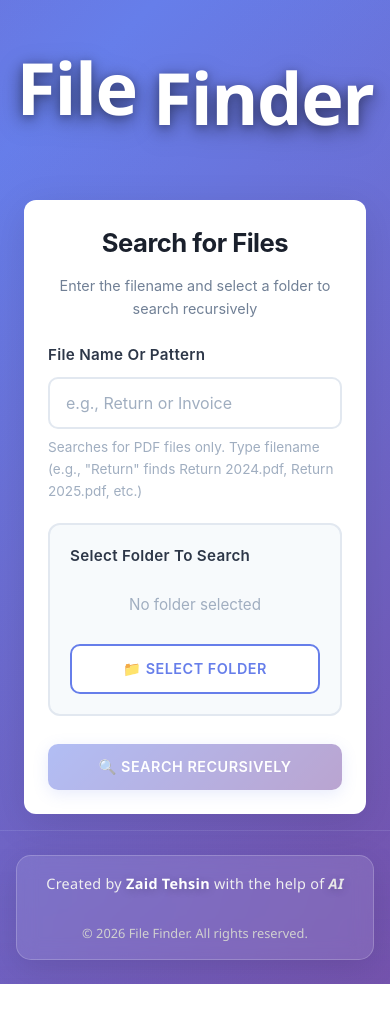
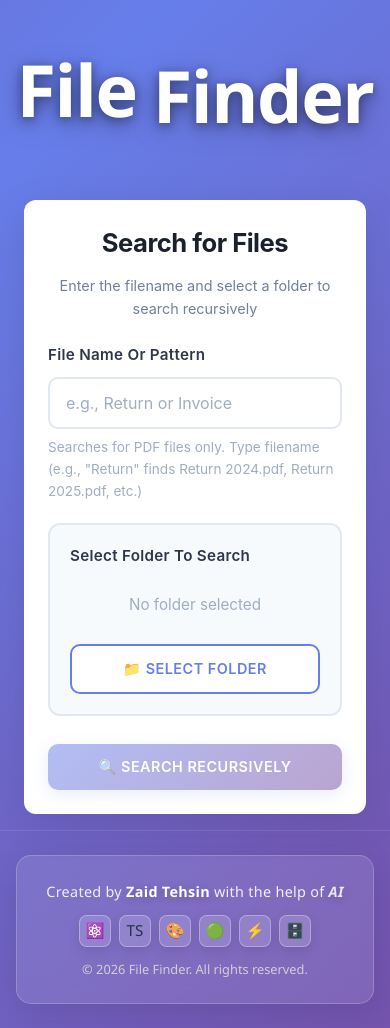
Before and after one commit to ZaidTehsinX/file-finder-app, a React (Vite) app: page / in a window 390 px wide. Before the commit the page ends 984 px from the top, so only its background shows below. Built offline with nearby package versions, Linux system fonts and the light colour scheme.

Commit message:
Move footer to main page with icon-only tech stack display

```diff
--- a/src/components/Footer.css
+++ b/src/components/Footer.css
@@ -6,19 +6,23 @@
 }
 
 .footer-content {
-  max-width: 800px;
+  max-width: 900px;
   margin: 0 auto;
   background: rgba(255, 255, 255, 0.1);
   border-radius: 15px;
-  padding: 1.5rem;
+  padding: 2rem 1.5rem;
   backdrop-filter: blur(10px);
   border: 1px solid rgba(255, 255, 255, 0.2);
   box-shadow: 0 8px 32px rgba(0, 0, 0, 0.1);
   text-align: center;
+  display: flex;
+  flex-direction: column;
+  align-items: center;
+  gap: 12px;
 }
 
 .footer-text {
-  margin: 0 0 0.5rem 0;
+  margin: 0;
   font-size: 0.95rem;
   color: #f0f0f0;
   font-weight: 500;
@@ -38,6 +42,72 @@
   text-shadow: 0 2px 8px rgba(0, 0, 0, 0.2);
 }
 
+.tech-icons-footer {
+  display: flex;
+  gap: 12px;
+  justify-content: center;
+  align-items: center;
+  flex-wrap: wrap;
+}
+
+.tech-icon-mini {
+  display: inline-flex;
+  align-items: center;
+  justify-content: center;
+  width: 36px;
+  height: 36px;
+  border-radius: 8px;
+  font-size: 1.1em;
+  background: rgba(255, 255, 255, 0.15);
+  border: 1.5px solid rgba(255, 255, 255, 0.3);
+  cursor: default;
+  transition: all 0.3s ease;
+  box-shadow: 0 4px 12px rgba(0, 0, 0, 0.1);
+}
+
+.tech-icon-mini:hover {
+  transform: translateY(-3px);
+  box-shadow: 0 8px 20px rgba(0, 0, 0, 0.2);
+}
+
+.tech-icon-mini.react:hover {
+  background: linear-gradient(135deg, #61dafb 0%, #06b6d4 100%);
+  border-color: #06b6d4;
+  box-shadow: 0 8px 20px rgba(97, 218, 251, 0.4);
+}
+
+.tech-icon-mini.typescript:hover {
+  background: linear-gradient(135deg, #3178c6 0%, #1e40af 100%);
+  border-color: #1e40af;
+  color: white;
+  box-shadow: 0 8px 20px rgba(49, 120, 198, 0.4);
+}
+
+.tech-icon-mini.tailwind:hover {
+  background: linear-gradient(135deg, #06b6d4 0%, #0891b2 100%);
+  border-color: #0891b2;
+  box-shadow: 0 8px 20px rgba(6, 182, 212, 0.4);
+}
+
+.tech-icon-mini.nodejs:hover {
+  background: linear-gradient(135deg, #68a063 0%, #4f9a5a 100%);
+  border-color: #4f9a5a;
+  box-shadow: 0 8px 20px rgba(104, 160, 99, 0.4);
+}
+
+.tech-icon-mini.express:hover {
+  background: linear-gradient(135deg, #333333 0%, #1f2937 100%);
+  border-color: #1f2937;
+  color: white;
+  box-shadow: 0 8px 20px rgba(51, 51, 51, 0.4);
+}
+
+.tech-icon-mini.sqlite:hover {
+  background: linear-gradient(135deg, #003b57 0%, #001d2e 100%);
+  border-color: #001d2e;
+  box-shadow: 0 8px 20px rgba(0, 59, 87, 0.4);
+}
+
 .footer-year {
   margin: 0;
   font-size: 0.85rem;
@@ -50,7 +120,7 @@
   }
 
   .footer-content {
-    padding: 1rem;
+    padding: 1.5rem;
   }
 
   .footer-text {
@@ -60,4 +130,14 @@
   .footer-year {
     font-size: 0.8rem;
   }
+
+  .tech-icons-footer {
+    gap: 8px;
+  }
+
+  .tech-icon-mini {
+    width: 32px;
+    height: 32px;
+    font-size: 0.95em;
+  }
 }
--- a/src/components/Footer.tsx
+++ b/src/components/Footer.tsx
@@ -10,6 +10,16 @@ const Footer: React.FC = () => {
         <p className="footer-text">
           Created by <span className="author-name">Zaid Tehsin</span> with the help of <span className="ai-name">AI</span>
         </p>
+
+        <div className="tech-icons-footer">
+          <span className="tech-icon-mini react" title="React">⚛️</span>
+          <span className="tech-icon-mini typescript" title="TypeScript">TS</span>
+          <span className="tech-icon-mini tailwind" title="Tailwind CSS">🎨</span>
+          <span className="tech-icon-mini nodejs" title="Node.js">🟢</span>
+          <span className="tech-icon-mini express" title="Express.js">⚡</span>
+          <span className="tech-icon-mini sqlite" title="SQLite">🗄️</span>
+        </div>
+
         <p className="footer-year">© {currentYear} File Finder. All rights reserved.</p>
       </div>
     </footer>
--- a/src/components/ResultsDisplay.css
+++ b/src/components/ResultsDisplay.css
@@ -542,155 +542,6 @@
   box-shadow: 0 0 15px rgba(102, 126, 234, 0.5);
 }
 
-/* Footer styling */
-.results-footer {
-  padding: 28px 40px;
-  background: linear-gradient(135deg, rgba(102, 126, 234, 0.08) 0%, rgba(118, 75, 162, 0.08) 100%);
-  border-top: 1px solid rgba(102, 126, 234, 0.15);
-  margin-top: auto;
-  flex-shrink: 0;
-  backdrop-filter: blur(10px);
-}
-
-.footer-content {
-  max-width: 1600px;
-  margin: 0 auto;
-  display: flex;
-  align-items: center;
-  justify-content: center;
-  gap: 20px;
-  flex-wrap: wrap;
-}
-
-.footer-text {
-  font-size: 0.95rem;
-  color: #2d3748;
-  margin: 0;
-  font-weight: 500;
-  letter-spacing: 0.3px;
-  white-space: nowrap;
-}
-
-.footer-author {
-  color: #667eea;
-  font-weight: 700;
-  background: linear-gradient(135deg, #667eea 0%, #764ba2 100%);
-  -webkit-background-clip: text;
-  -webkit-text-fill-color: transparent;
-  background-clip: text;
-}
-
-.tech-stack-divider {
-  font-size: 1.2rem;
-  color: #cbd5e0;
-  margin: 0 5px;
-}
-
-.tech-icons {
-  display: flex;
-  gap: 10px;
-  align-items: center;
-  flex-wrap: wrap;
-}
-
-.tech-icon {
-  display: inline-flex;
-  align-items: center;
-  justify-content: center;
-  position: relative;
-  padding: 8px 12px;
-  border-radius: 8px;
-  text-decoration: none;
-  background: white;
-  border: 2px solid #e2e8f0;
-  transition: all 0.3s ease;
-  box-shadow: 0 2px 8px rgba(0, 0, 0, 0.08);
-  font-size: 0.85rem;
-  font-weight: 600;
-  color: #2d3748;
-}
-
-.tech-icon-label {
-  display: inline-block;
-}
-
-.tech-icon:hover {
-  transform: translateY(-3px);
-  box-shadow: 0 8px 24px rgba(0, 0, 0, 0.15);
-}
-
-.tech-icon.react {
-  border-color: #61dafb;
-  color: #0891b2;
-}
-
-.tech-icon.react:hover {
-  background: linear-gradient(135deg, #61dafb 0%, #06b6d4 100%);
-  border-color: #06b6d4;
-  color: white;
-  box-shadow: 0 8px 24px rgba(97, 218, 251, 0.5);
-}
-
-.tech-icon.typescript {
-  border-color: #3178c6;
-  color: #3178c6;
-}
-
-.tech-icon.typescript:hover {
-  background: linear-gradient(135deg, #3178c6 0%, #1e40af 100%);
-  border-color: #1e40af;
-  color: white;
-  box-shadow: 0 8px 24px rgba(49, 120, 198, 0.5);
-}
-
-.tech-icon.tailwind {
-  border-color: #06b6d4;
-  color: #06b6d4;
-}
-
-.tech-icon.tailwind:hover {
-  background: linear-gradient(135deg, #06b6d4 0%, #0891b2 100%);
-  border-color: #0891b2;
-  color: white;
-  box-shadow: 0 8px 24px rgba(6, 182, 212, 0.5);
-}
-
-.tech-icon.nodejs {
-  border-color: #68a063;
-  color: #68a063;
-}
-
-.tech-icon.nodejs:hover {
-  background: linear-gradient(135deg, #68a063 0%, #4f9a5a 100%);
-  border-color: #4f9a5a;
-  color: white;
-  box-shadow: 0 8px 24px rgba(104, 160, 99, 0.5);
-}
-
-.tech-icon.express {
-  border-color: #333333;
-  color: #333333;
-}
-
-.tech-icon.express:hover {
-  background: linear-gradient(135deg, #333333 0%, #1f2937 100%);
-  border-color: #1f2937;
-  color: white;
-  box-shadow: 0 8px 24px rgba(51, 51, 51, 0.5);
-}
-
-.tech-icon.sqlite {
-  border-color: #003b57;
-  color: #003b57;
-}
-
-.tech-icon.sqlite:hover {
-  background: linear-gradient(135deg, #003b57 0%, #001d2e 100%);
-  border-color: #001d2e;
-  color: white;
-  box-shadow: 0 8px 24px rgba(0, 59, 87, 0.5);
-}
-
 @media (max-width: 768px) {
   .header-content {
     flex-direction: column;
--- a/src/components/ResultsDisplay.tsx
+++ b/src/components/ResultsDisplay.tsx
@@ -202,33 +202,6 @@ const ResultsDisplay: React.FC<ResultsDisplayProps> = ({
           ⬇️
         </button>
       </div>
-
-      <div className="results-footer">
-        <div className="footer-content">
-          <p className="footer-text">Created by <span className="footer-author">Zaid Tehsin</span></p>
-          <div className="tech-stack-divider">•</div>
-          <div className="tech-icons">
-            <a href="https://react.dev" title="React" className="tech-icon react" aria-label="React">
-              <span className="tech-icon-label">React</span>
-            </a>
-            <a href="https://www.typescriptlang.org" title="TypeScript" className="tech-icon typescript" aria-label="TypeScript">
-              <span className="tech-icon-label">TypeScript</span>
-            </a>
-            <a href="https://tailwindcss.com" title="Tailwind CSS" className="tech-icon tailwind" aria-label="Tailwind CSS">
-              <span className="tech-icon-label">Tailwind</span>
-            </a>
-            <a href="https://nodejs.org" title="Node.js" className="tech-icon nodejs" aria-label="Node.js">
-              <span className="tech-icon-label">Node.js</span>
-            </a>
-            <a href="https://expressjs.com" title="Express.js" className="tech-icon express" aria-label="Express">
-              <span className="tech-icon-label">Express</span>
-            </a>
-            <a href="https://www.sqlite.org" title="SQLite" className="tech-icon sqlite" aria-label="SQLite">
-              <span className="tech-icon-label">SQLite</span>
-            </a>
-          </div>
-        </div>
-      </div>
     </div>
   );
 };
```
Also changed, not shown: 1 other file (tests, documents, lock files or other folders).
